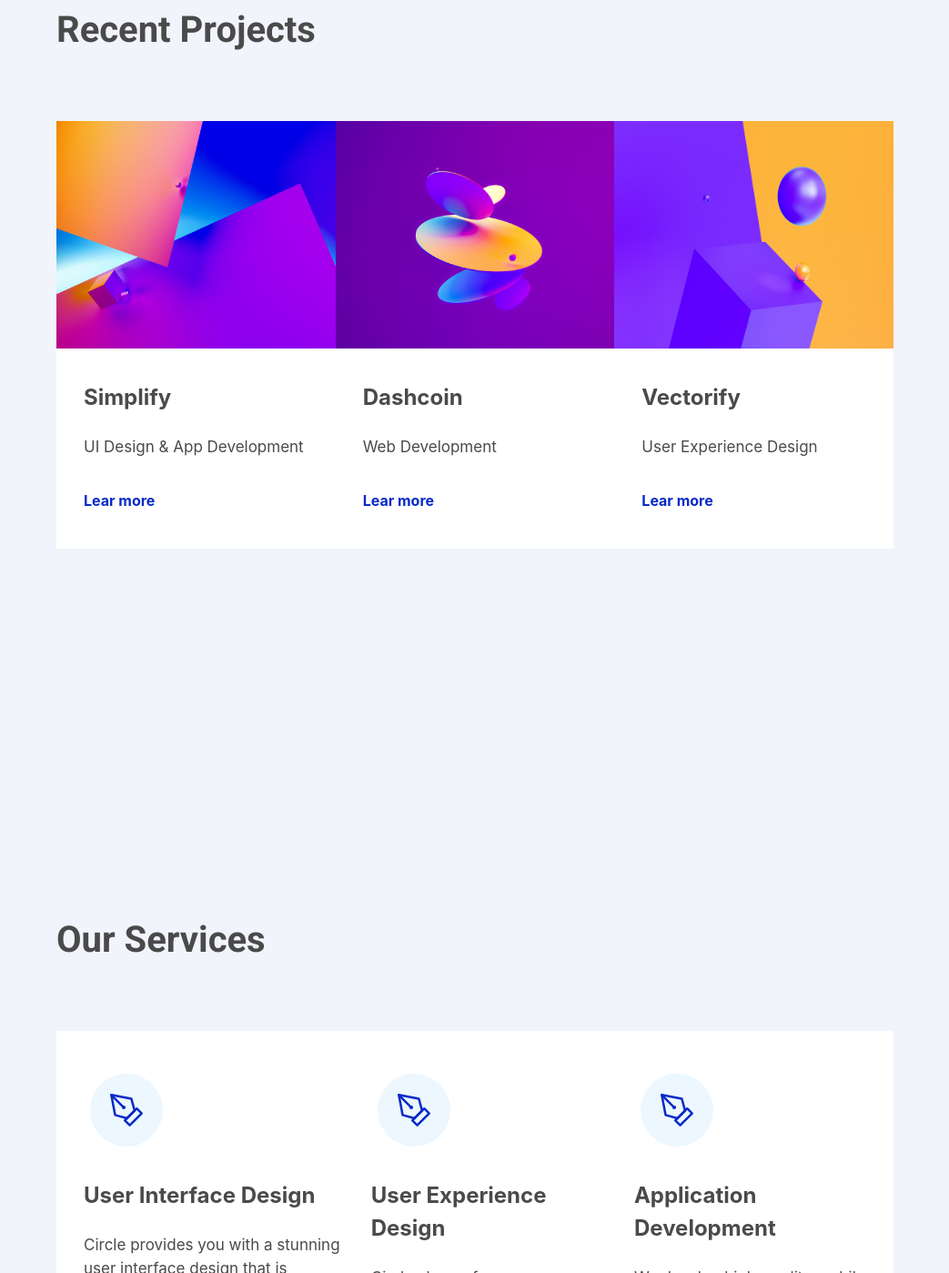
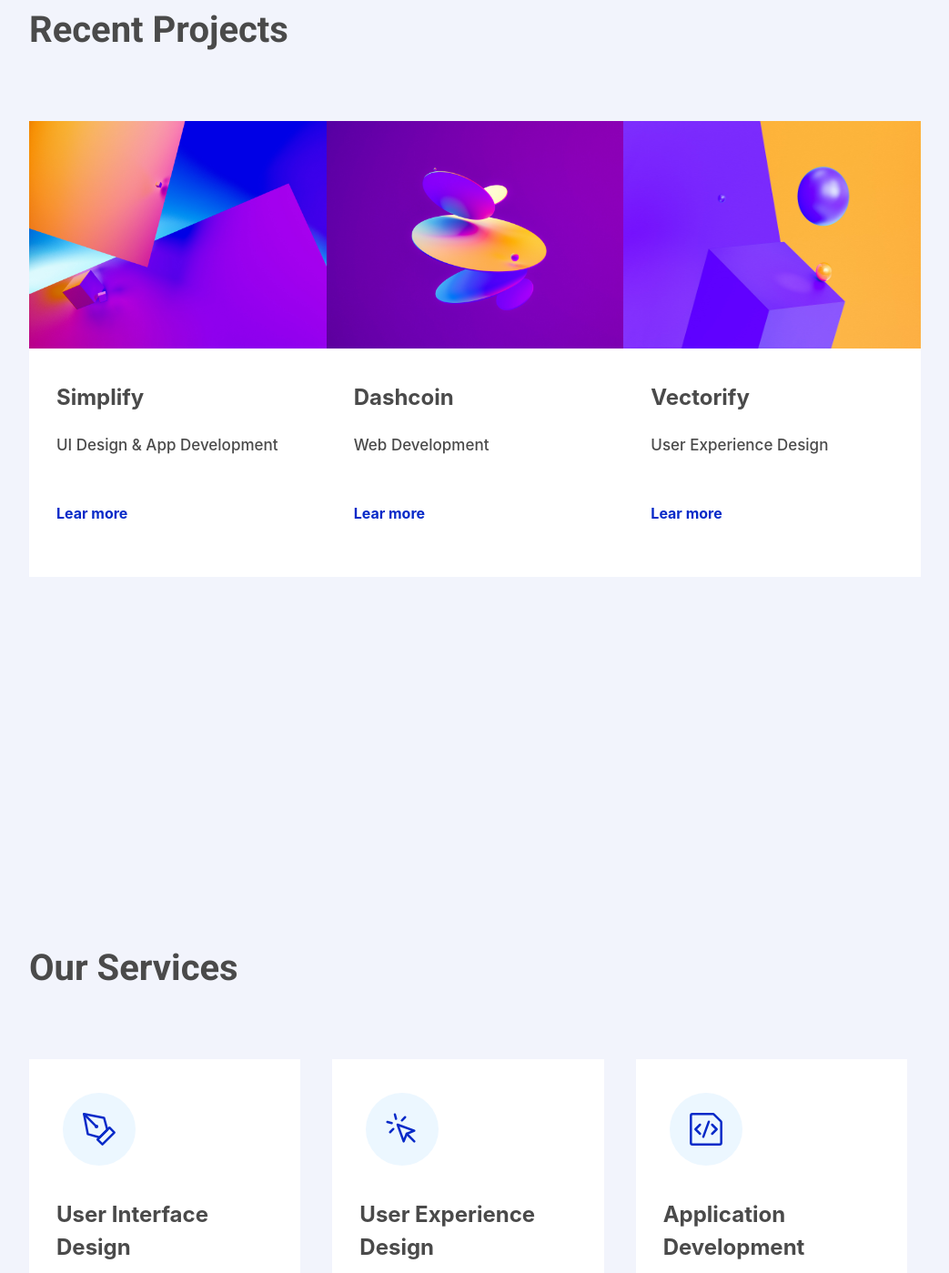
Before and after one commit to gustavojim/Mid-term-project-GJ, a plain HTML site: page index.html in a window 1280 px wide. Shown: the part 1401-2800 px from the top of the page at 91% size, without its empty margins (108-1151 px from the left). Drawn offline with Linux system fonts and the light colour scheme; files whose address does not match are found by name.

Commit message:
Creado footer contacto email - falta responsive

```diff
--- /dev/null
+++ b/css/footer.css
@@ -0,0 +1,42 @@
+
+
+.email-form {
+    background-color: #FFC600 ;
+    height: 500px;
+    margin: 50px ;
+    display: flex;
+    justify-content: center;
+    align-items: center;
+    flex-direction: column;
+}
+
+.input {
+    margin-top: 40px;
+    border-radius: 0px;
+    padding: 35px 160px 35px 20px;
+    font-weight: 700;
+}
+
+.email-flex {
+    display: flex;
+    justify-content:space-between ;
+    flex-direction: row;
+    align-items: center;
+}
+
+.email {
+    background-color: #072ac8 ;
+    color: white;
+    border-radius: 0px;
+    border: none;
+    padding: 35px 100px 35px 20px;
+    margin-top: 40px;
+    margin-left: 20px;
+    text-align: center;
+    font-weight: 700;
+}
+
+.email:hover{
+    background-color:#292E47;
+    color: white;
+}
--- a/css/main.css
+++ b/css/main.css
@@ -5,6 +5,7 @@
 @import url(/css/hero.css);
 @import url(/css/projects.css);
 @import url(/css/services.css);
+@import url(/css/footer.css);
 
 /*
 
--- a/css/projects.css
+++ b/css/projects.css
@@ -1,5 +1,5 @@
 .projects {
-  padding: 200px 170px;
+  padding: 200px 140px;
   width: 100vw;
 }
 
@@ -7,22 +7,30 @@
   padding-bottom: 70px;
 }
 
-.tile is-child-box {
-  padding: 0 !important;
+.card-recent {
+  display: flex;
+  justify-content: space-between;
+  margin-right: 20px;
 }
 
-.card-recent{
-  display: flex;
-  justify-content:space-between;
-  margin-right: 20px;
-}
 .card-icon-recent {
   border-radius: 0rem;
   background-color: white;
   height: 400px;
   padding-top: 60px;
+}
 
+.card-projects {
+  display: flex;
+  justify-content: space-between;
+  margin-right: 20px;
 }
+
+.card-image {
+  background-color: white;
+  padding-bottom: 35px;
+}
+
 .card-image img {
   border-radius: 0rem;
 }
@@ -45,15 +53,16 @@
 
 .text-c-card {
   font-size: 17px;
-    font-weight: 400;
+  font-weight: 500;
+  line-height: 1.25rem;
   padding-left: 30px;
 }
 
 .lear-btn {
   background-color: transparent;
   border-radius: 0 !important;
-    color: #072AC8 !important;
-    padding: 35px 0px 35px 15px  !important;
+  color: #072ac8 !important;
+  padding: 35px 0px 35px 15px !important;
   margin-top: 30px;
   margin-left: 15px;
   border: none;
--- a/css/services.css
+++ b/css/services.css
@@ -1,5 +1,5 @@
 .services {
-    padding: 200px 170px;
+  padding: 200px 140px;
   width: 100vw;
 }
 
@@ -7,54 +7,29 @@
   padding-bottom: 70px;
 }
 
-  .tile is-child-box {
-    padding: 0 !important;
+.card-icon-services {
+  border-radius: 0rem;
+  background-color: white;
+  height: 370px;
+  padding: 50px 20px 0px 0px;
+  margin-left: 0px;
+  margin-right: 35px;
+  position: relative;
+  width: 33%;
 }
 
-  .card-projects{
+.card-services {
   display: flex;
-    justify-content:space-between;
-    margin-right: 20px;
-
-  }
-  .card-image {
-    border-radius: 0rem;
-    background-color: white;
-    height: 470px;
-    padding: 0px;
-  }
-  .card-image img {
-    border-radius: 0rem;
-  }
-  .card-image:first-child img {
-    border-radius: 0rem;
-  }
-  .card-image:last-child img {
-    border-radius: 0rem;
-  }
-  .image-recent {
-    width: 340px;
-    height: 250px;
-  }
-  .text-a-card {
-      font-size: 24px;
-      font-weight: 500;
-      padding-top: 30px;
-      padding-left: 30px;
+  justify-content: space-between;
+  margin-right: 0px;
 }
 
-  .text-c-card {
-      font-size: 17px;
-      font-weight: 400;
-      padding-left: 30px;
-  }
-
-  .lear-btn {
+.lear-btn-recent {
   background-color: transparent;
   border-radius: 0 !important;
-      color: #072AC8 !important;
-      padding: 15px 0px 25px 15px  !important;
-      margin-top: 30px;
+  color: #072ac8 !important;
+  padding: 15px 0px 25px 15px !important;
+  margin-top: 20px;
   margin-left: 15px;
   border: none;
 }
@@ -72,5 +47,34 @@
   padding-left: 80px;
   margin-left: 130px;
   margin-top: 30px;
+}
 
+.icon-two {
+  background-color: #ecf7ff;
+  background-image: url("/Images/services-section/icons/2.svg");
+  background-repeat: no-repeat;
+  background-size: 40px;
+  background-position: center;
+  border-radius: 50%;
+  height: 80px;
+  width: 80px;
+  padding-top: 80px;
+  padding-left: 80px;
+  margin-left: 130px;
+  margin-top: 30px;
 }
+
+.icon-third {
+  background-color: #ecf7ff;
+  background-image: url("/Images/services-section/icons/3.svg");
+  background-repeat: no-repeat;
+  background-size: 40px;
+  background-position: center;
+  border-radius: 50%;
+  height: 80px;
+  width: 80px;
+  padding-top: 80px;
+  padding-left: 80px;
+  margin-left: 130px;
+  margin-top: 30px;
+}
--- a/index.html
+++ b/index.html
@@ -56,7 +56,6 @@
           <h3 class="text-b">
             Circle is a digital design and development studio. We design and develop astonishing websites and mobile
             apps.
-            See our workGet in touch
           </h3>
           <div class="">
             <a class="button work-btn">
@@ -131,8 +130,8 @@
 
   <section class=services>
     <h3 class="recent">Our Services</h3>
-    <div class="card-recent">
-      <div class="card-icon-recent">
+    <div class="card-services">
+      <div class="card-icon-services">
         <article class="">
           <span class="icon">
             <div class="icon-one"></div>
@@ -140,33 +139,33 @@
                <p class="text-a-card">User Interface Design</p>
           <br>
           <p class="text-c-card">Circle provides you with a stunning user interface design that is accessible to everyone.</p>
-          <a class="button lear-btn">
+          <a class="button lear-btn-recent">
           <strong>Lear more</strong>
           </a>
         </article>
       </div>
-      <div class="card-icon-recent">
+      <div class="card-icon-services">
         <article class="">
           <span class="icon">
-            <div class="icon-one"></div>
+            <div class="icon-two"></div>
             </span>
             <p class="text-a-card">User Experience Design</p>
           <br>
           <p class="text-c-card">Circle always focuses on delivering the best user experience to your customers.</p>
-          <a class="button lear-btn">
+          <a class="button lear-btn-recent">
             <strong>Lear more</strong>
             </a>
         </article>
       </div>
-      <div class="card-icon-recent">
+      <div class="card-icon-services">
         <article class="">
           <span class="icon">
-          <div class="icon-one"></div>
+          <div class="icon-third"></div>
           </span>
           <p class="text-a-card">Application Development</p>
           <br>
           <p class="text-c-card">We develop high-quality mobile and web applications using the latest technology stack.</p>
-          <a class="button lear-btn">
+          <a class="button lear-btn-recent">
             <strong>Lear more</strong>
             </a>
         </article>
@@ -174,7 +173,28 @@
     </div>
   </section>
 
-
+<div class="email-form">
+  <h3 class="">
+    Do you have any questions?
+  </h3>
+  <h3 class="text-b">
+Let us help you!
+  </h3>
+  <div class="email-flex">
+  <div class="control has-icons-left">
+    <input class="input" type="email" placeholder="Enter your email">
+    <span class="icon is-small is-left">
+      <i class="fas fa-envelope"></i>
+    </span>
+    <span class="icon is-small is-right">
+      <i class="fas fa-check"></i>
+    </span>
+  </div>
+  <div class="control">
+    <button class="button email">Suscribe</button>
+  </div>
+</div>
+</div>
 
 
 
```
Lines whose indentation alone changed are shown as unchanged.
